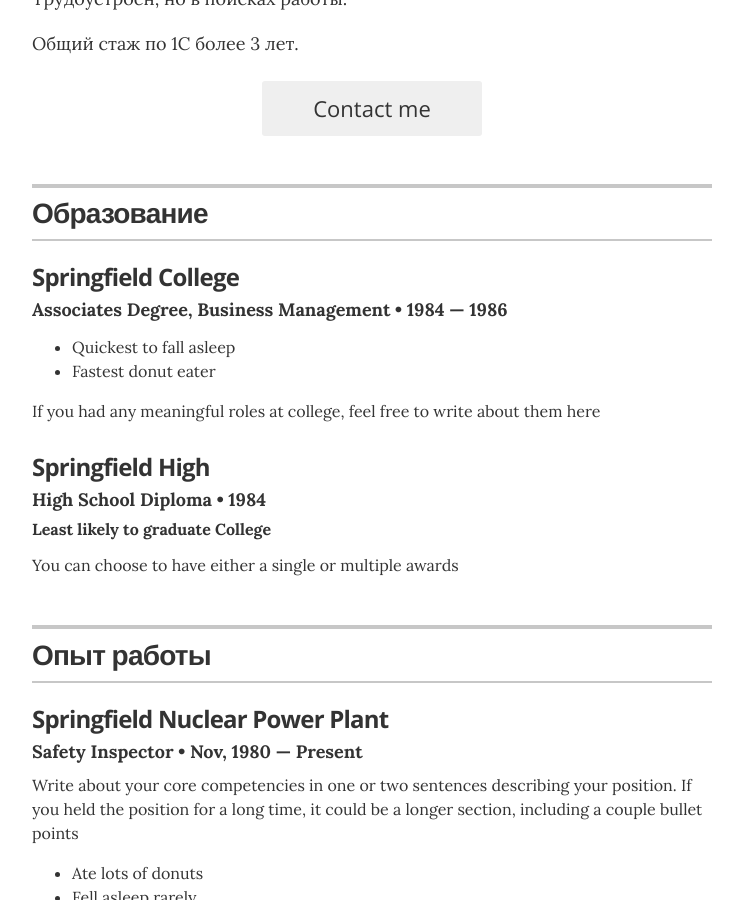
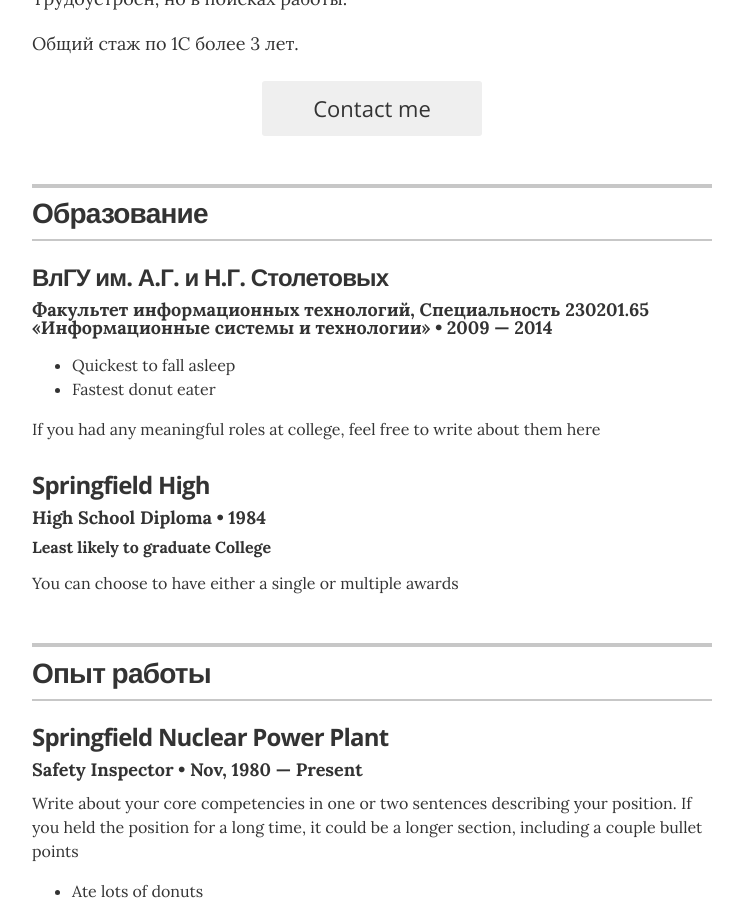
Before and after one commit to mrroofless/mrroofless.github.io, a Jekyll site: the page built from index.html, in a window 1280 px wide and 900 px high, scrolled down 349 px. Shown: the whole window, without its empty margins (268-1011 px from the left). Built offline with Jekyll 4.4.1, drawn with Linux system fonts in a browser that asks for light colours.

Commit message:
Update education.yml

```diff
--- a/_data/education.yml
+++ b/_data/education.yml
@@ -1,7 +1,7 @@
 # Degree
-- degree: Associates Degree, Business Management
-  uni: Springfield College
-  year: 1984 &mdash; 1986
+- degree: Факультет информационных технологий, Специальность 230201.65 «Информационные системы и технологии»
+  uni: ВлГУ им. А.Г. и Н.Г. Столетовых
+  year: 2009 &mdash; 2014
   awards:
     - award: Quickest to fall asleep
     - award: Fastest donut eater
```
